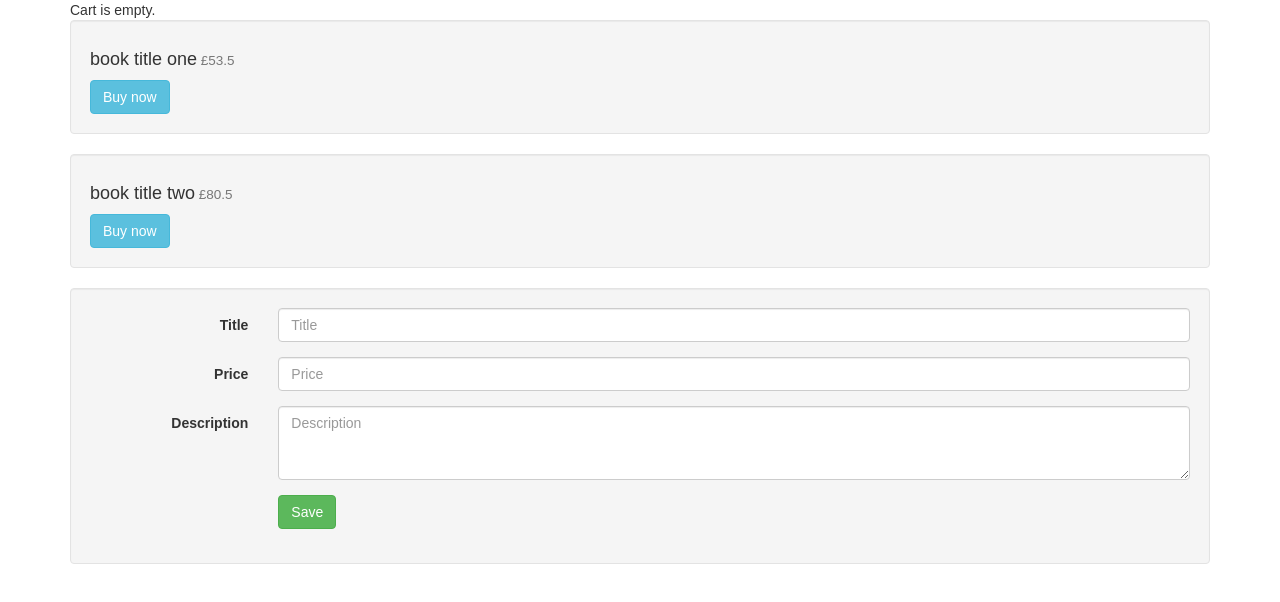
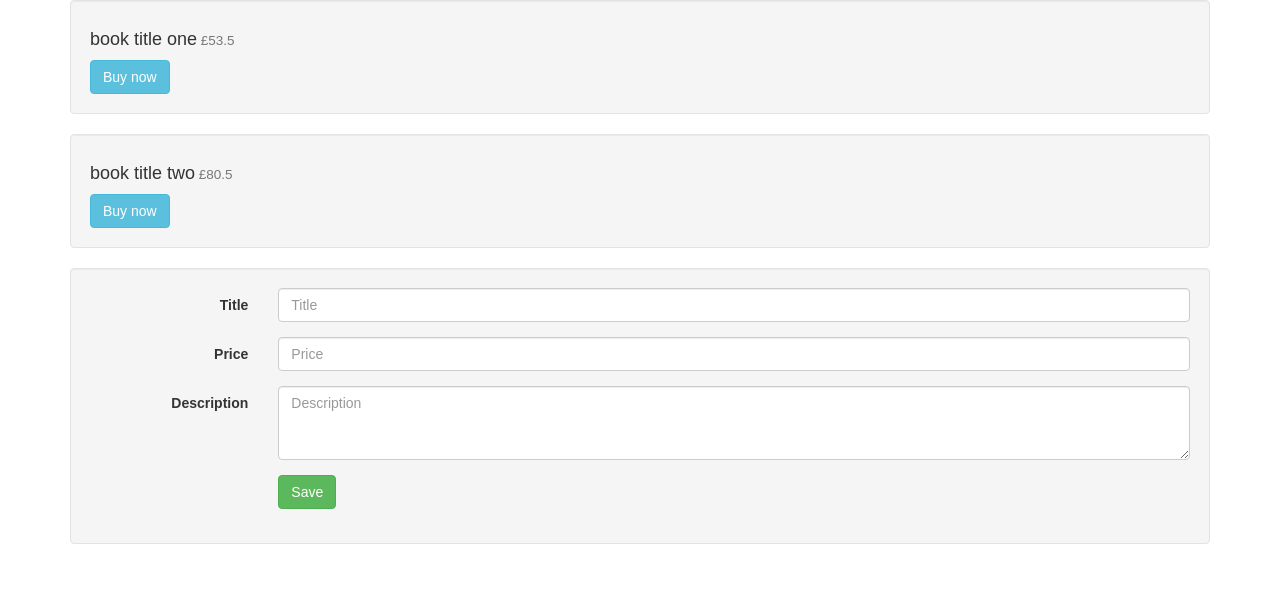
Before and after one commit to tabasomaryamanesh/reactonlineshop, a React (Create React App) app: page / in a window 1280 px wide. Shown: the top 602 px of the page. Built offline with nearby package versions, Linux system fonts and the light colour scheme.

Commit message:
Adding items to cart successfuly

```diff
--- a/src/components/pages/cart.js
+++ b/src/components/pages/cart.js
@@ -6,7 +6,7 @@ class Cart extends Component {
     if (this.props.cart.length === 0) {
       return this.renderEmpty();
     } else {
-      return this.renderEmpty();
+      return this.renderCart();
     }
   }
 
@@ -14,17 +14,17 @@ class Cart extends Component {
     const cartItemsList = this.props.cart.map(function(cartArray) {
       return <div key={cartArray.id}>{cartArray.title}</div>;
     });
-
-    const title = <badge> Items: {this.cartItemsList.length} </badge>;
     return (
       <div>
-        <panel header={title}>{this.cartItemsList}</panel>
+        <h4>Items added to the cart:</h4>
+        {cartItemsList}
+        <br />
       </div>
     );
   }
 
   renderEmpty() {
-    return <div>Cart is empty.</div>;
+    return <div />;
   }
 }
 function mapStateToProps(state) {
```
